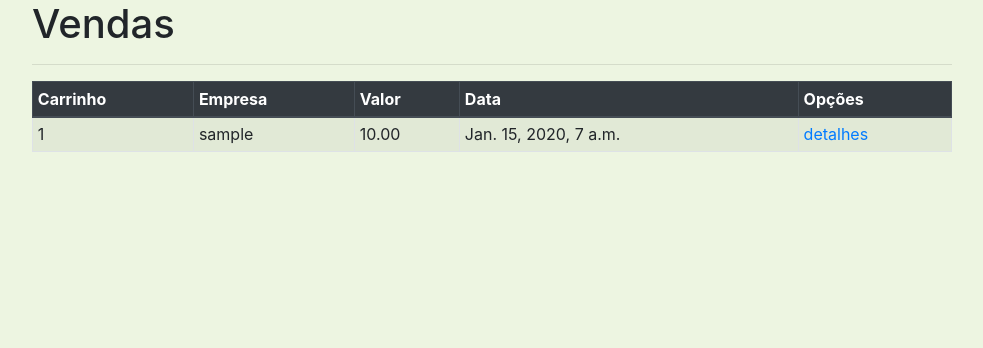
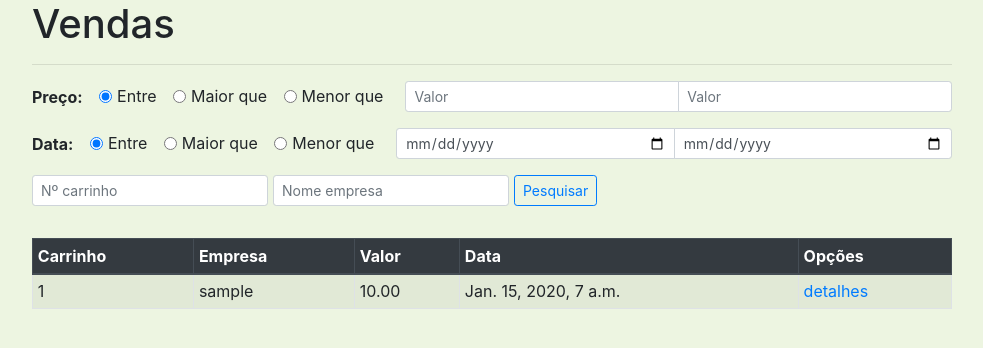
Before and after one commit to vitornr7/estoque-django, a Django app: page /listar_carrinhos/ in a window 1280 px wide. Shown: the part 56-404 px from the top of the page, without its empty margins (148-1131 px from the left). Run offline with Django 3.2, Linux system fonts and the light colour scheme; a user stored in the database is signed in; tables that the repository leaves empty hold one stand-in row (values such as "Sample post"); some libraries are stand-ins or nearby versions.

Commit message:
field quantidade adicionada ao carrinho

```diff
--- a/estoque/models.py
+++ b/estoque/models.py
@@ -78,6 +78,8 @@ class Carrinho(models.Model):
 
     status = models.BooleanField(default=ABERTO)
     empresa = models.ForeignKey(Empresa, on_delete=models.CASCADE)
+    quantidade = models.PositiveIntegerField(
+        validators=[MinValueValidator(1), MaxValueValidator(1000000)])
     valor = models.DecimalField(max_digits=10, decimal_places=2, validators=[
                                 MinValueValidator(0), MaxValueValidator(1000000)], default=0)
 
--- a/estoque/templates/estoque/detalhes_carrinho_finalizado.html
+++ b/estoque/templates/estoque/detalhes_carrinho_finalizado.html
@@ -25,10 +25,10 @@
         <td>Total</td>
         <td>{{ carrinho.valor }}</td>
     </tr>
-    <!-- <tr>
+    <tr>
         <td>Quantidade</td>
-        <td>ainda n implementado</td>
-    </tr> -->
+        <td>{{ carrinho.quantidade }}</td>
+    </tr>
 </table>
 
 <div class="table-responsive">
--- a/estoque/templates/estoque/listar_carrinhos.html
+++ b/estoque/templates/estoque/listar_carrinhos.html
@@ -5,13 +5,16 @@
 <h1>Vendas</h1>
 
 <hr>
-{% comment %}
 
-<form class="form-group" method="GET" action="{% url 'estoque:listar_vendas' %}">
+
+<form class="form-group" method="GET" action="{% url 'estoque:listar_carrinhos' %}">
     {% include 'estoque/pesquisa/precos.html' %}
     {% include 'estoque/pesquisa/datas.html' %}
     <div class="form-row align-items-center">
-        {% include 'estoque/pesquisa/produto.html' %}
+        <div class="form-group col-auto">
+            <input class="form-control form-control-sm" type="number" min="0" placeholder="Nº carrinho" aria-label="Search"
+                name="n_carrinho">
+        </div>
         {% if request.user.is_superuser %}
         {% include 'estoque/pesquisa/empresa.html' %}
         {% endif %}
@@ -21,6 +24,7 @@
     </div>
 </form>
 
+{% comment %}
 <hr>
 
 <strong>
@@ -102,16 +106,14 @@
     </li>
 
     {% if carrinhos.has_previous %}
-    <li class="page-item"><a class="page-link"
-            href="?page={{ carrinhos.previous_page_number }}">Anterior</a>
+    <li class="page-item"><a class="page-link" href="?page={{ carrinhos.previous_page_number }}">Anterior</a>
     </li>
     {% else %}
     <li class="page-item disabled"><span class="page-link">Anterior</span></li>
     {% endif %}
 
     {% if carrinhos.has_next %}
-    <li class="page-item"><a class="page-link"
-            href="?page={{ carrinhos.next_page_number }}">Proxima</a>
+    <li class="page-item"><a class="page-link" href="?page={{ carrinhos.next_page_number }}">Proxima</a>
     </li>
     {% else %}
     <li class="page-item disabled"><span class="page-link">Proxima</span></li>
--- a/estoque/views.py
+++ b/estoque/views.py
@@ -422,66 +422,6 @@ def listar_filiais(request):
 
 
 @login_required
-def listar_vendas(request):
-    page = request.GET.get('page', 1)
-    nome_produto = request.GET.get('nome_produto')
-    nome_empresa = request.GET.get('nome_empresa')
-    d1 = request.GET.get('d1')
-    d2 = request.GET.get('d2')
-    opcao_data = request.GET.get('opcao_data')
-    valor1 = request.GET.get('valor1')
-    valor2 = request.GET.get('valor2')
-    opcao_valor = request.GET.get('opcao_valor')
-    imprimir = request.GET.get('imprimir')
-
-    if valor1:
-        valor1 = float(valor1)
-    if valor2:
-        valor2 = float(valor2)
-
-    valor = qtd = 0
-    data1, data2 = converter_data(opcao_data, d1, d2)
-
-    if request.user.is_superuser:
-        vendas = VendasFilial.objects.all()
-    else:
-        usuario = get_object_or_404(Empresa, usuario=request.user)
-        vendas = VendasFilial.objects.filter(empresa=usuario)
-
-    if nome_produto:
-        if nome_produto.isdigit():
-            vendas = vendas.filter(produto__codigo=nome_produto)
-        else:
-            vendas = vendas.filter(produto__nome__icontains=nome_produto)
-
-    if nome_empresa and request.user.is_superuser:
-        vendas = vendas.filter(Q(empresa__usuario__username=nome_empresa))
-
-    if vendas:
-        vendas = filtrar_data(vendas, opcao_data, data1, data2)
-        if vendas:
-            vendas = filtrar_valor(vendas, opcao_valor, valor1, valor2)
-            if vendas:
-                valor, qtd = get_info(vendas)
-
-        vendas = vendas.order_by('-data')
-
-    info = {
-        'valor': valor,
-        'qtd': qtd,
-        'data1': data1,
-        'data2': data2,
-    }
-
-    if imprimir:
-        return arq_vendas(vendas, info, opcao_valor, valor1, valor2, opcao_data, nome_produto, nome_empresa, request.user)
-
-    vendas = paginar(vendas, page, 3)
-
-    return render(request, 'estoque/listar_vendas.html', {'vendas': vendas, 'info': info})
-
-
-@login_required
 def listar_compras_central(request):
     if request.user.is_superuser:
         page = request.GET.get('page', 1)
@@ -704,7 +644,9 @@ def finalizar_carrinho(request):
 
     if car_prod:
         total = '%.2f' % car_prod.aggregate(Sum('valor'))['valor__sum']
+        qtd = car_prod.aggregate(Sum('quantidade'))['quantidade__sum']
 
+        carrinho.quantidade = qtd
         carrinho.valor = total
         carrinho.data = datetime.now()
         carrinho.status = Carrinho.FECHADO
@@ -742,6 +684,23 @@ def detalhes_carrinho(request, pk):
 @login_required
 def listar_carrinhos(request):
     page = request.GET.get('page', 1)
+    n_carrinho = request.GET.get('n_carrinho')
+    nome_empresa = request.GET.get('nome_empresa')
+    d1 = request.GET.get('d1')
+    d2 = request.GET.get('d2')
+    opcao_data = request.GET.get('opcao_data')
+    valor1 = request.GET.get('valor1')
+    valor2 = request.GET.get('valor2')
+    opcao_valor = request.GET.get('opcao_valor')
+    imprimir = request.GET.get('imprimir')
+
+    if valor1:
+        valor1 = float(valor1)
+    if valor2:
+        valor2 = float(valor2)
+
+    valor = qtd = 0
+    data1, data2 = converter_data(opcao_data, d1, d2)
 
     empresa = get_object_or_404(Empresa, usuario=request.user)
 
@@ -752,10 +711,92 @@ def listar_carrinhos(request):
         carrinhos = Carrinho.objects.filter(
             empresa=empresa, status=Carrinho.FECHADO).order_by('-data')
 
-    # car_prod = CarrinhoProdutos.objects.filter(carrinho=carrinho)
+    if n_carrinho:
+        carrinhos = carrinhos.filter(pk=n_carrinho)
 
-    # return render(request, 'estoque/detalhes_carrinho_finalizado.html', {'carrinho': carrinho, 'car_prod': car_prod})
+    if nome_empresa and request.user.is_superuser:
+        carrinhos = carrinhos.filter(Q(empresa__usuario__username=nome_empresa))
+
+    if carrinhos:
+        carrinhos = filtrar_data(carrinhos, opcao_data, data1, data2)
+        if carrinhos:
+            carrinhos = filtrar_valor(carrinhos, opcao_valor, valor1, valor2)
+            if carrinhos:
+                valor, qtd = get_info(carrinhos)
+
+        carrinhos = carrinhos.order_by('-data')
+
+    info = {
+        'valor': valor,
+        'qtd': qtd,
+        'data1': data1,
+        'data2': data2,
+    }
+
+    # if imprimir:
+    #     return arq_vendas(vendas, info, opcao_valor, valor1, valor2, opcao_data, nome_produto, nome_empresa, request.user)
 
     carrinhos = paginar(carrinhos, page, 3)
 
-    return render(request, 'estoque/listar_carrinhos.html', {'carrinhos': carrinhos})
+    return render(request, 'estoque/listar_carrinhos.html', {'carrinhos': carrinhos, 'info': info})
+
+
+@login_required
+def listar_vendas(request):
+    # page = request.GET.get('page', 1)
+    # nome_produto = request.GET.get('nome_produto')
+    # nome_empresa = request.GET.get('nome_empresa')
+    # d1 = request.GET.get('d1')
+    # d2 = request.GET.get('d2')
+    # opcao_data = request.GET.get('opcao_data')
+    # valor1 = request.GET.get('valor1')
+    # valor2 = request.GET.get('valor2')
+    # opcao_valor = request.GET.get('opcao_valor')
+    # imprimir = request.GET.get('imprimir')
+
+    # if valor1:
+    #     valor1 = float(valor1)
+    # if valor2:
+    #     valor2 = float(valor2)
+
+    # valor = qtd = 0
+    # data1, data2 = converter_data(opcao_data, d1, d2)
+
+    # if request.user.is_superuser:
+    #     vendas = VendasFilial.objects.all()
+    # else:
+    #     usuario = get_object_or_404(Empresa, usuario=request.user)
+    #     vendas = VendasFilial.objects.filter(empresa=usuario)
+
+    # if nome_produto:
+    #     if nome_produto.isdigit():
+    #         vendas = vendas.filter(produto__codigo=nome_produto)
+    #     else:
+    #         vendas = vendas.filter(produto__nome__icontains=nome_produto)
+
+    # if nome_empresa and request.user.is_superuser:
+    #     vendas = vendas.filter(Q(empresa__usuario__username=nome_empresa))
+
+    # if vendas:
+    #     vendas = filtrar_data(vendas, opcao_data, data1, data2)
+    #     if vendas:
+    #         vendas = filtrar_valor(vendas, opcao_valor, valor1, valor2)
+    #         if vendas:
+    #             valor, qtd = get_info(vendas)
+
+    #     vendas = vendas.order_by('-data')
+
+    # info = {
+    #     'valor': valor,
+    #     'qtd': qtd,
+    #     'data1': data1,
+    #     'data2': data2,
+    # }
+
+    # if imprimir:
+    #     return arq_vendas(vendas, info, opcao_valor, valor1, valor2, opcao_data, nome_produto, nome_empresa, request.user)
+
+    # vendas = paginar(vendas, page, 3)
+
+    # return render(request, 'estoque/listar_vendas.html', {'vendas': vendas, 'info': info})
+    return HttpResponse('nada aqui')
```
